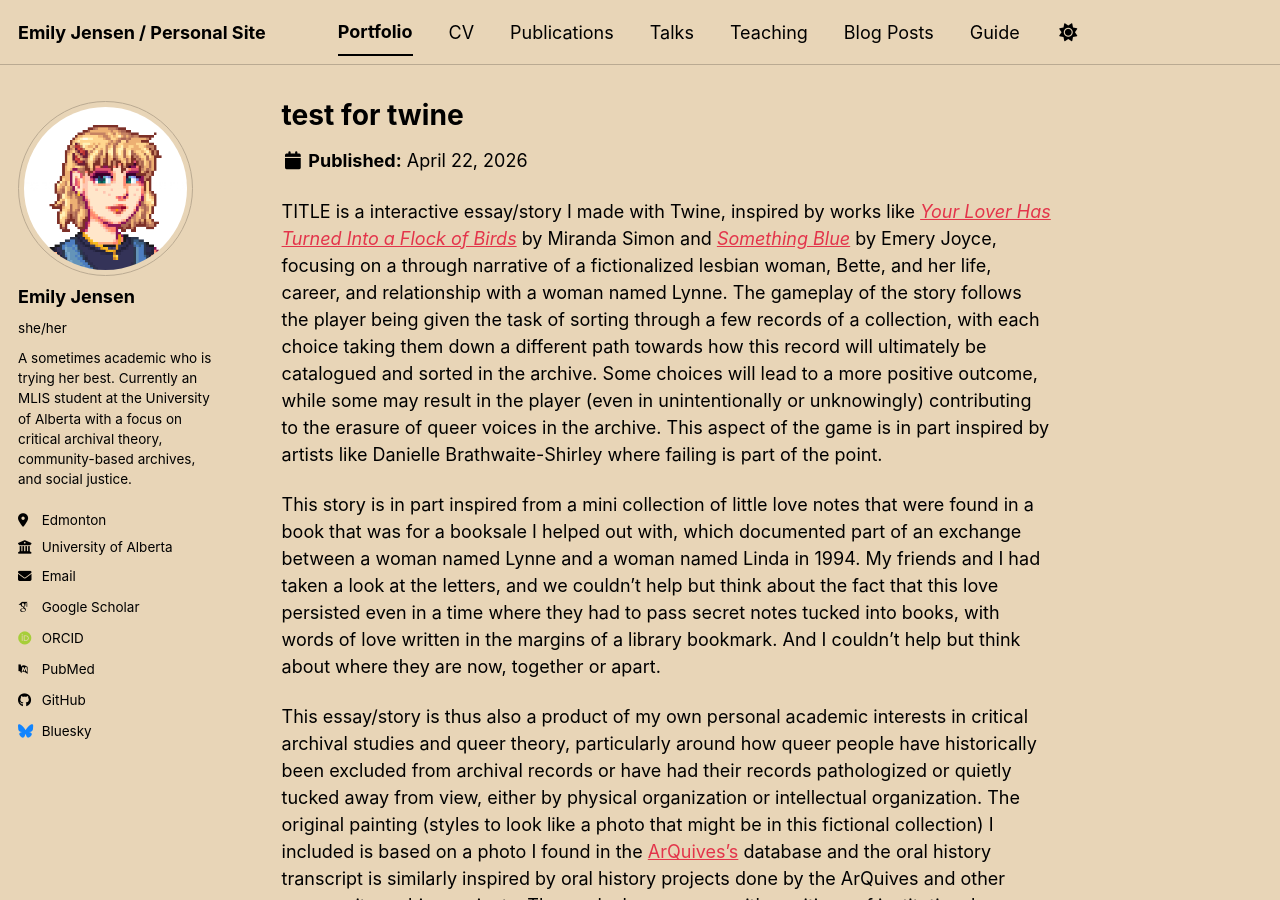
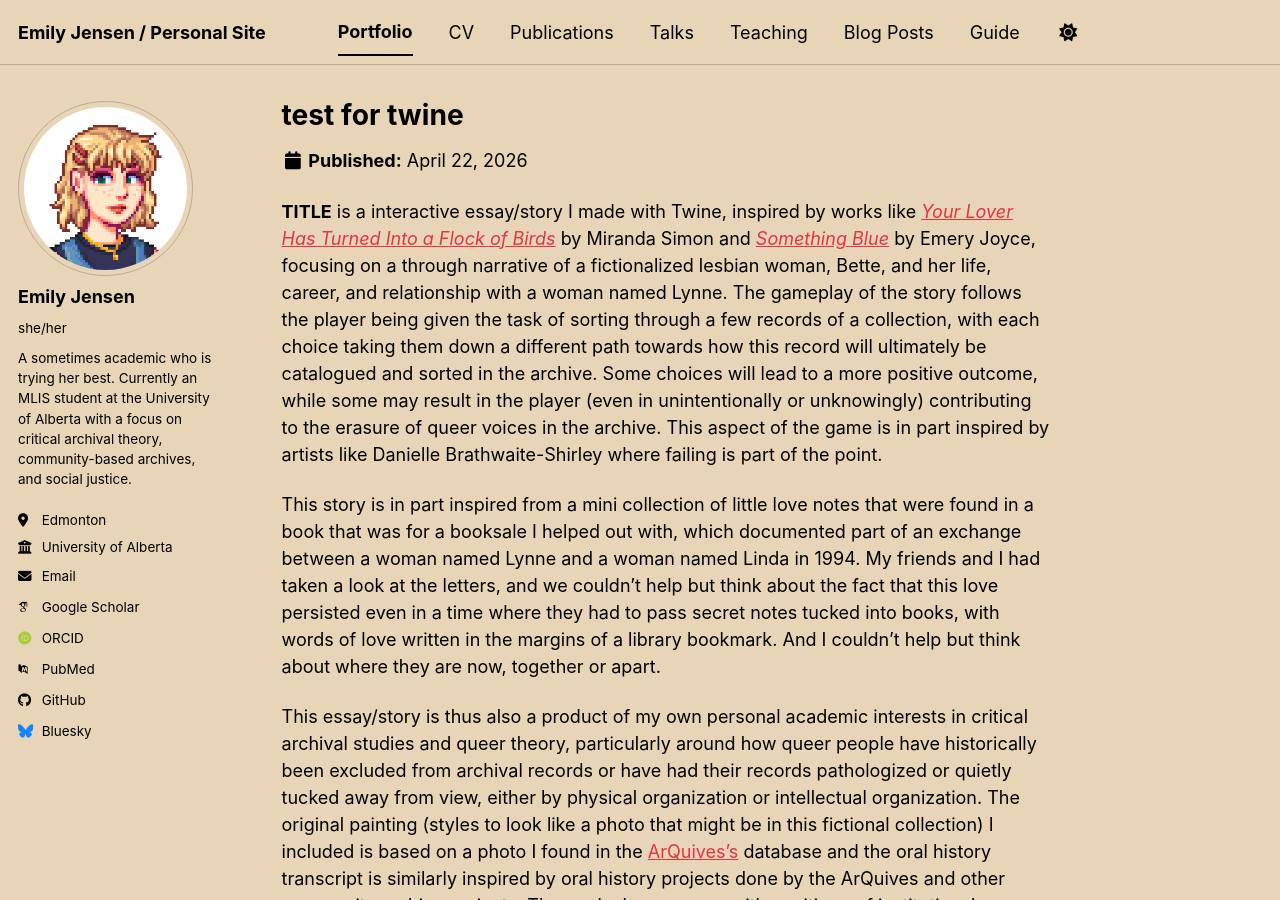
Before and after one commit to em-jense/me, a Jekyll site: the page built from _portfolio/portfolio-3.md, in a window 1280 px wide and 900 px high. Built offline with Jekyll 4.4.1, drawn with Linux system fonts in a browser that asks for light colours; some web fonts are replaced; a script bundle is joined from its source files by our own code; library files that are not in the unit come from our copies.

```diff
--- a/_portfolio/portfolio-3.md
+++ b/_portfolio/portfolio-3.md
@@ -4,7 +4,7 @@ excerpt: "A Twine story about evidence left to be unraveled or buried"
 collection: portfolio
 ---
 
-TITLE is a interactive essay/story I made with Twine, inspired by works like [*Your Lover Has Turned Into a Flock of Birds*](https://ifdb.org/viewgame?id=icbrwvr7mehr4hl8) by Miranda Simon and [*Something Blue*](https://ifdb.org/viewgame?id=vonih848rprc4q6v) by Emery Joyce, focusing on a through narrative of a fictionalized lesbian woman, Bette, and her life, career, and relationship with a woman named Lynne. The gameplay of the story follows the player being given the task of sorting through a few records of a collection, with each choice taking them down a different path towards how this record will ultimately be catalogued and sorted in the archive. Some choices will lead to a more positive outcome, while some may result in the player (even in unintentionally or unknowingly) contributing to the erasure of queer voices in the archive. This aspect of the game is in part inspired by artists like Danielle Brathwaite-Shirley where failing is part of the point.
+**TITLE** is a interactive essay/story I made with Twine, inspired by works like [*Your Lover Has Turned Into a Flock of Birds*](https://ifdb.org/viewgame?id=icbrwvr7mehr4hl8) by Miranda Simon and [*Something Blue*](https://ifdb.org/viewgame?id=vonih848rprc4q6v) by Emery Joyce, focusing on a through narrative of a fictionalized lesbian woman, Bette, and her life, career, and relationship with a woman named Lynne. The gameplay of the story follows the player being given the task of sorting through a few records of a collection, with each choice taking them down a different path towards how this record will ultimately be catalogued and sorted in the archive. Some choices will lead to a more positive outcome, while some may result in the player (even in unintentionally or unknowingly) contributing to the erasure of queer voices in the archive. This aspect of the game is in part inspired by artists like Danielle Brathwaite-Shirley where failing is part of the point.
 
 This story is in part inspired from a mini collection of little love notes that were found in a book that was for a booksale I helped out with, which documented part of an exchange between a woman named Lynne and a woman named Linda in 1994. My friends and I had taken a look at the letters, and we couldn't help but think about the fact that this love persisted even in a time where they had to pass secret notes tucked into books, with words of love written in the margins of a library bookmark. And I couldn't help but think about where they are now, together or apart.
 
```
